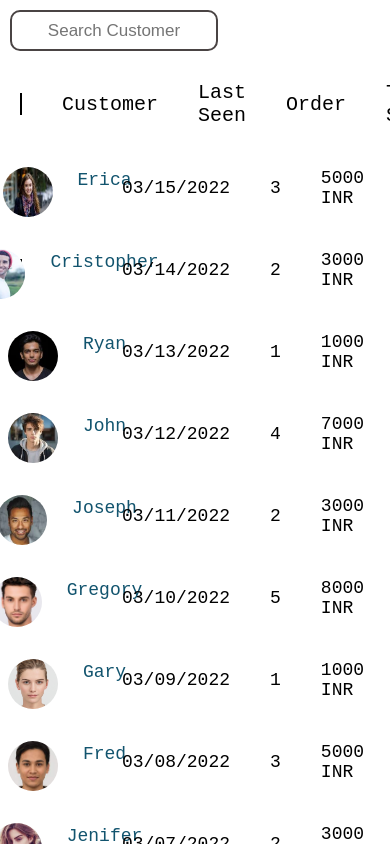
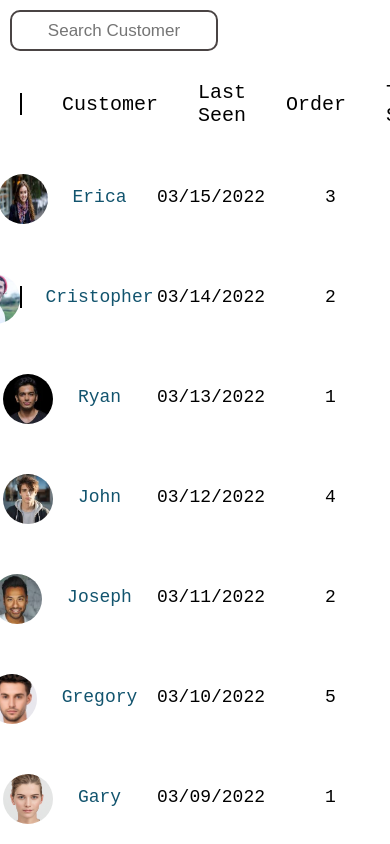
Before and after one commit to raj1408/Data-grid, a React (Vite) app: page / in a window 390 px wide. Shown: the top 844 px of the page. Built offline with nearby package versions, Linux system fonts and the light colour scheme.

Commit message:
Update index.css

```diff
--- a/src/index.css
+++ b/src/index.css
@@ -88,3 +88,12 @@ img {
   font-size: 17px;
   margin: 10px;
 }
+
+@media(max-width:400px){
+ p{
+  margin: 20px;
+ }
+  .info{
+    margin-right: 25px;
+  }
+}
```
